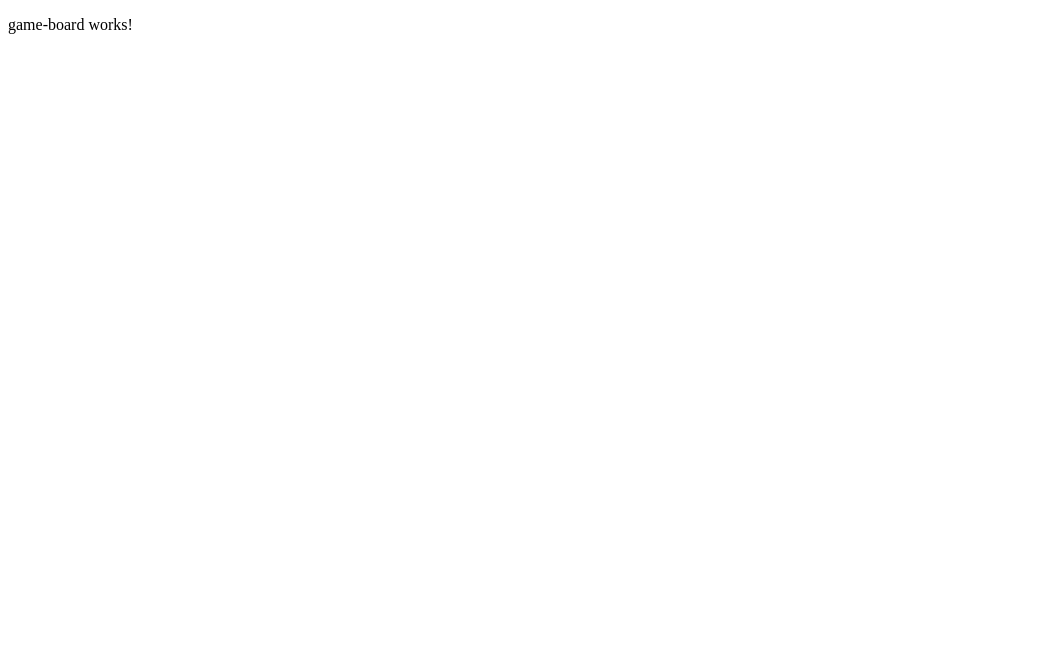
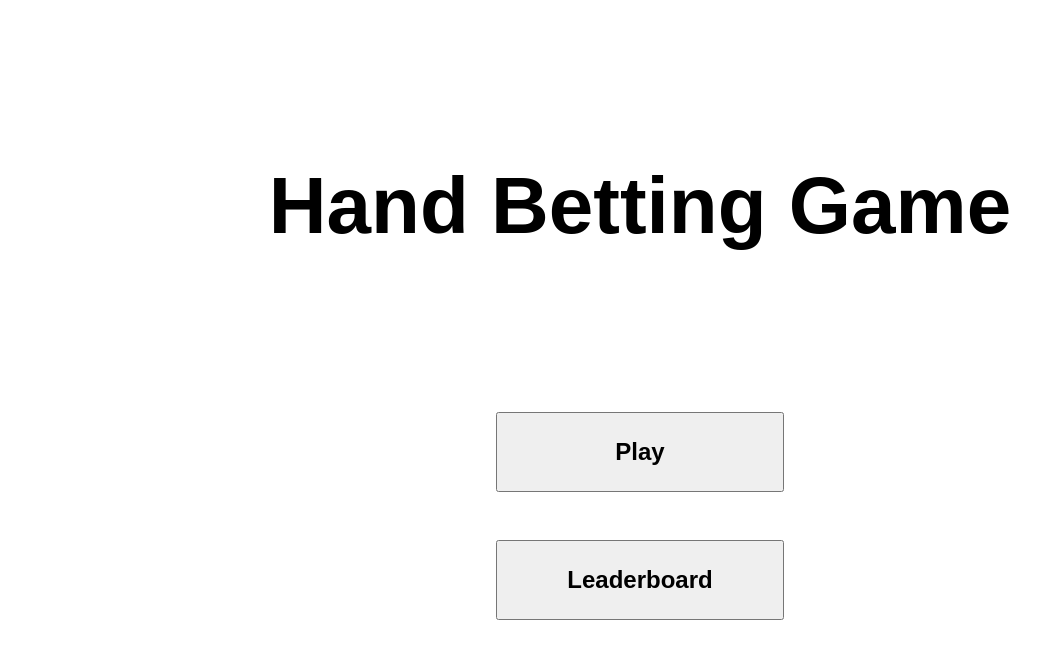
Before and after one commit to CodingSea/hand-betting-game-frontend, an Angular app: page / in a window 1280 px wide. Shown: the top 658 px of the page, without its empty margins (0-1063 px from the left). Built offline with nearby package versions, Linux system fonts and the light colour scheme.

Commit message:
tested calls to backend

```diff
--- a/src/app/game-board/game-board.css
+++ b/src/app/game-board/game-board.css
@@ -0,0 +1,24 @@
+h1
+{
+    text-align: center;
+    font-size: 5em;
+    margin-top: 2em;
+}
+
+.buttonsContainer
+{
+    margin-top: 10em;
+}
+
+button
+{
+    display: block;
+    margin-left: auto;
+    margin-right: auto;
+    margin-top: 2em;
+    padding: 1em;
+    font-weight: bold;
+    font-size: 1.5em;
+
+    width: 12em;
+}
--- a/src/app/game-board/game-board.html
+++ b/src/app/game-board/game-board.html
@@ -1 +1,6 @@
-<p>game-board works!</p>
+<h1>Hand Betting Game</h1>
+
+<div class="buttonsContainer">
+    <button [routerLink]="[`/game-over`]">Play</button>
+    <button [routerLink]="[`/leaderboard`]">Leaderboard</button>
+</div>
--- a/src/app/game-board/game-board.ts
+++ b/src/app/game-board/game-board.ts
@@ -1,8 +1,9 @@
 import { Component } from '@angular/core';
+import { RouterLink } from '@angular/router';
 
 @Component({
   selector: 'app-game-board',
-  imports: [],
+  imports: [RouterLink],
   templateUrl: './game-board.html',
   styleUrl: './game-board.css',
 })
--- a/src/app/leaderboard/leaderboard.html
+++ b/src/app/leaderboard/leaderboard.html
@@ -1 +1,11 @@
 <p>leaderboard works!</p>
+
+<ul>
+    @for (player of players; track $index)
+    {
+    <li>
+        <h3>name:{{ player.username }} | Score:{{player.score}}</h3>
+    </li>
+    <hr>
+    }
+</ul>
--- a/src/app/leaderboard/leaderboard.ts
+++ b/src/app/leaderboard/leaderboard.ts
@@ -1,11 +1,24 @@
-import { Component } from '@angular/core';
+import { Component, OnInit } from '@angular/core';
+import { PlayerService } from '../services/player.service';
+import { HttpClientModule } from '@angular/common/http';
 
 @Component({
   selector: 'app-leaderboard',
-  imports: [],
+  imports: [HttpClientModule],
+  providers: [PlayerService],
   templateUrl: './leaderboard.html',
   styleUrl: './leaderboard.css',
 })
-export class Leaderboard {
+export class Leaderboard implements OnInit
+{
+  players: Player[] | undefined;
+
+  constructor(private playerService: PlayerService) {}
+
+  ngOnInit(): void
+  {
+    this.playerService.getHighScores().subscribe(data => this.players = data);
+  }
+
 
 }
--- a/src/app/services/player.service.ts
+++ b/src/app/services/player.service.ts
@@ -1,8 +1,17 @@
+import { HttpClient } from '@angular/common/http';
 import { Injectable } from '@angular/core';
 
 @Injectable({
   providedIn: 'root',
 })
-export class PlayerService {
+export class PlayerService
+{
+  private apiUrl = "http://localhost:3000/player";
+  constructor(private http: HttpClient) {}
+
+  getHighScores()
+  {
+    return this.http.get<Player[]>(this.apiUrl)
+  }
 
 }
--- /dev/null
+++ b/src/player.ts
@@ -0,0 +1,6 @@
+interface Player
+{
+    id?: string;
+    username: string;
+    score: number;
+}
--- a/src/styles.css
+++ b/src/styles.css
@@ -1 +1,5 @@
 /* You can add global styles to this file, and also import other style files */
+body
+{
+    font-family: Arial, Helvetica, sans-serif;
+}
```
